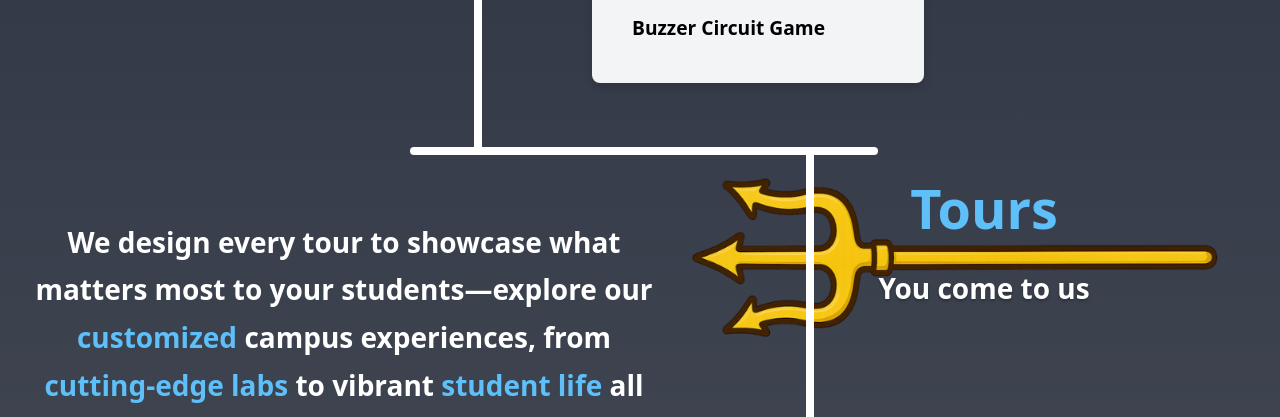
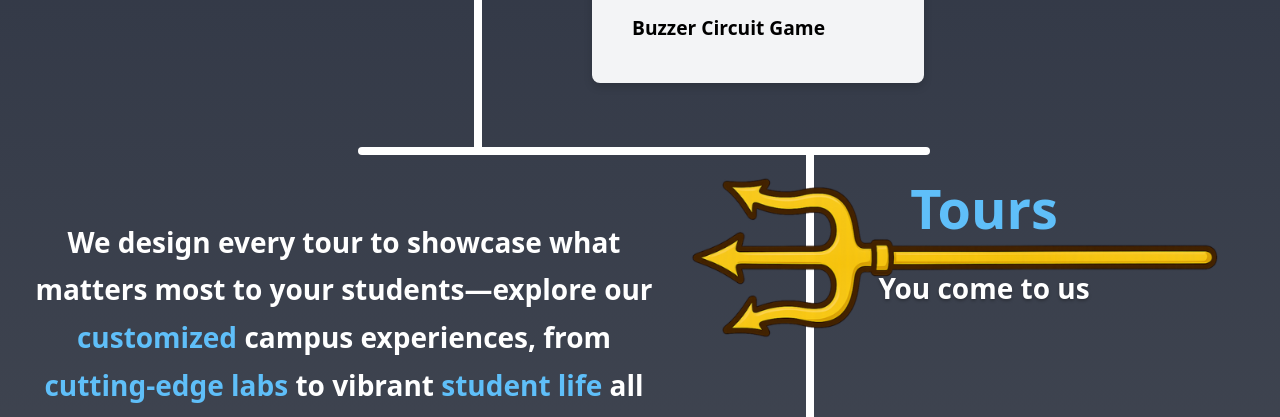
Before and after one commit to HKN-UCSD/HKN-UCSD-Outreach-Website, a React (Vite) app: page /services in a window 1280 px wide. Shown: the part 1735-2152 px from the top of the page. Built offline with nearby package versions, Linux system fonts and the light colour scheme.

Commit message:
image and mobile view still needs work

```diff
--- a/src/Services.css
+++ b/src/Services.css
@@ -15,8 +15,8 @@
   content: "";
   position: absolute;
   top: 50%;
-  left: calc(32%);          /* slight overdraw to avoid hairline gaps */
-  width: calc((68% - 32%) + 8px); /* span between the two vertical lines */
+  left: calc(28%);          /* slight overdraw to avoid hairline gaps */
+  width: calc((72% - 28%) + 8px); /* span between the two vertical lines */
   height: 8px;
   background: #fff;
   border-radius: 999px;
--- a/src/components/TourTimeline.jsx
+++ b/src/components/TourTimeline.jsx
@@ -73,8 +73,7 @@ export default function TourTimeline({lessonData}) {
             title={title}
             content={lesson}
             image={image}
-            note="" // optional note next to photo card
-            reverse={true} // smart idea to swop the grids for image box and note box
+            reverse={true}
           />
         ))}
       </main>
--- a/src/components/styles/Timeline.css
+++ b/src/components/styles/Timeline.css
@@ -7,9 +7,9 @@
 
 /* Left column: 30% */
 .timeline-col {
-  --line-inset: 80%;          /* 80% = 20% in */
+  --line-inset: 80%;
   position: relative;
-  flex: 0 0 40%;
+  flex: 0 0 35%;
   padding: 0 16px;
   box-sizing: border-box;
   background: transparent;
@@ -67,6 +67,7 @@
   position: relative;
   width: min(560px, 90vw); /* scale responsively */
   margin: 0 auto;
+  z-index:10;
 }
 
 /* The trident image as background element */
--- a/src/components/styles/TourTimeline.css
+++ b/src/components/styles/TourTimeline.css
@@ -9,7 +9,7 @@
 .tour-timeline-col {
   --line-inset: 20%;          /* 80% = 20% in */
   position: relative;
-  flex: 0 0 40%;
+  flex: 0 0 35%;
   padding: 0 16px;
   box-sizing: border-box;
   background: transparent;
@@ -55,6 +55,7 @@
   position: relative;
   width: min(560px, 90vw); /* scale responsively */
   margin: 0 auto;
+  z-index:10;
 }
 
 /* The trident image as background element */
@@ -107,9 +108,7 @@
   .tour-services-layout {
     flex-direction: column;
   }
-  .tour-timeline-col {
-    flex-basis: auto;
-  }
+
   .tour-timeline-line {
     display: none;
   }
@@ -123,4 +122,17 @@
     left: 50%;
     transform: translateX(-50%);
   }
+
+  .tour-timeline-col {
+    order: -1;              /* <— moves it above .tour-content-col */
+  }
+
+  /* Let the Trident block participate in normal flow on small screens */
+  .tour-trident-block {
+    position: relative;     /* undo absolute so it doesn’t overlap content */
+    top: auto;
+    left: auto;
+    transform: none;
+    margin: 16px auto 0;
+  }
 }
```
